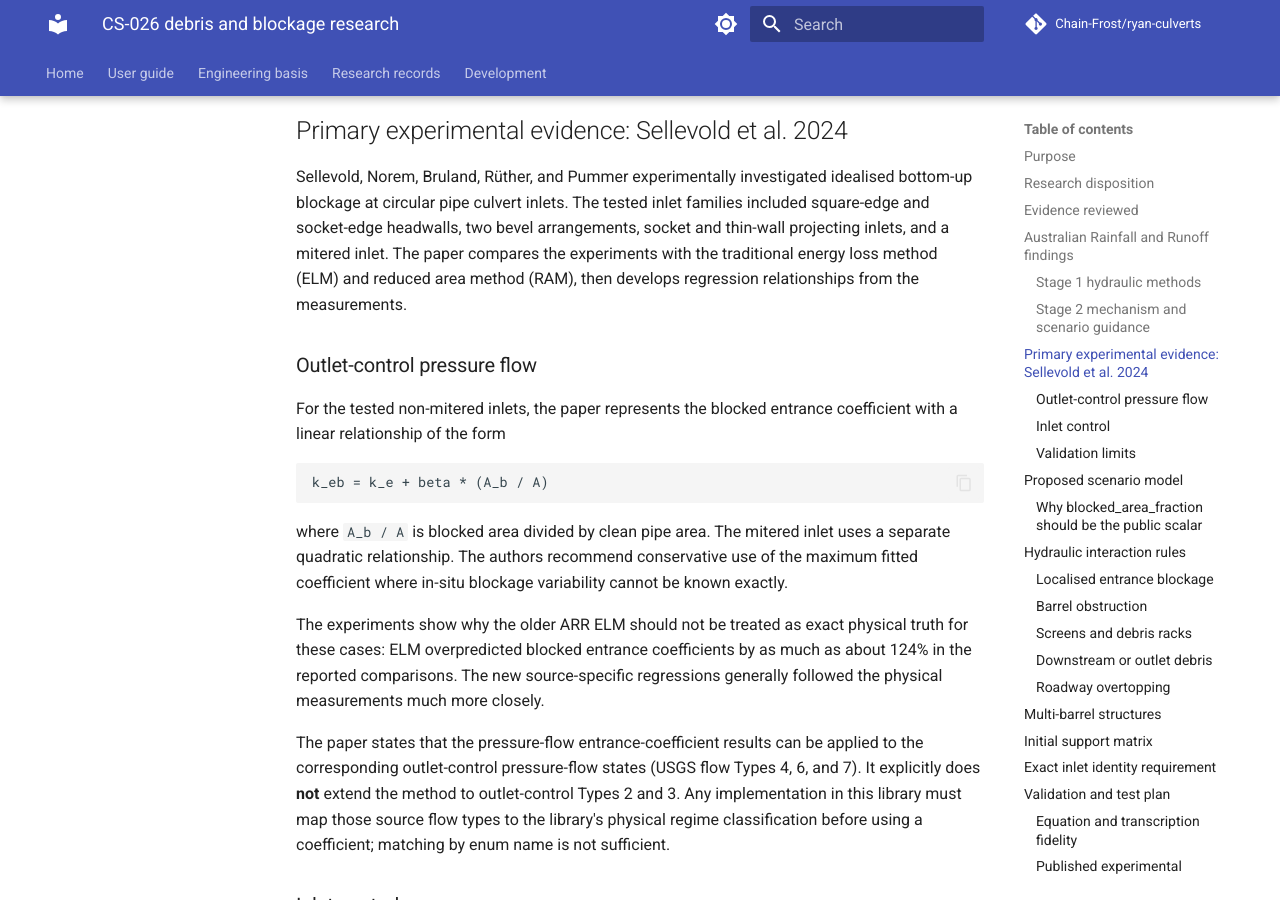
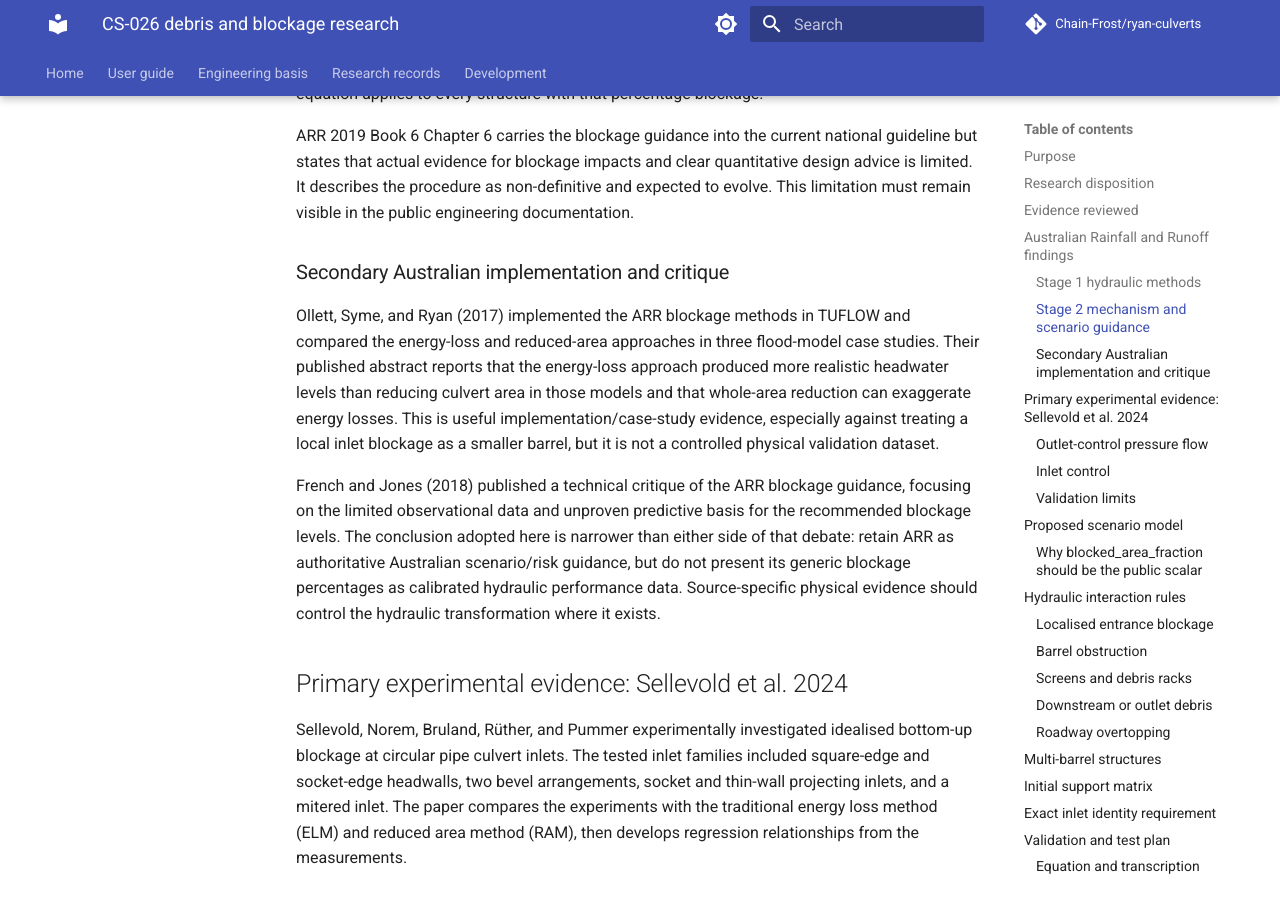
Before and after one commit to Chain-Frost/ryan-culverts, an MkDocs documentation site: the page built from docs/research/debris_blockage.md, in a window 1280 px wide and 900 px high, scrolled down 4142 px. Built offline with MkDocs 1.6.1 and Material for MkDocs 9.7.7, drawn with Linux system fonts in a browser that asks for light colours; comment, search, counter and statistics services are not loaded; some of the changed text lies outside the part shown.

Commit message:
docs: add blockage implementation and critique evidence

```diff
--- a/docs/research/debris_blockage.md
+++ b/docs/research/debris_blockage.md
@@ -63,6 +63,8 @@ The following decisions are recommended before any solver implementation:
 | Sellevold et al. (2024), Journal of Irrigation and Drainage Engineering | Controlled physical experiments for bottom-up blockage of circular pipe inlets | Primary validation evidence for the bounded circular-inlet cases only |
 | FHWA HEC-9, third edition (2005) | Debris accumulation, assessment, and countermeasure context for culverts and bridges | Authoritative context; it does not justify one generic culvert blockage factor |
 | FHWA HDS-5, third edition (2012) | Existing clean-culvert hydraulic baseline | Remains the clean hydraulic baseline; blockage methods must compose with it without replacing unrelated equations |
+| Ollett, Syme and Ryan (2017) | Numerical implementation and three ARR blockage case studies | Secondary case-study evidence; supports separating ELM from whole-barrel reduced-area treatment |
+| French and Jones (2018) | Published technical critique of ARR blockage guidance | Contrary evidence reinforcing that scenario percentages are not calibrated hydraulic truth |
 | TUFLOW Classic/HPC 2026.0 manual | Secondary implementation of ARR RAM/ELM concepts | Comparison evidence only; do not treat software behaviour or terminology as hydraulic authority |
 
 No reviewed source supplied equally strong modern physical validation for rectangular culvert
@@ -139,6 +141,22 @@ ARR 2019 Book 6 Chapter 6 carries the blockage guidance into the current nationa
 states that actual evidence for blockage impacts and clear quantitative design advice is limited.
 It describes the procedure as non-definitive and expected to evolve. This limitation must remain
 visible in the public engineering documentation.
+
+### Secondary Australian implementation and critique
+
+Ollett, Syme, and Ryan (2017) implemented the ARR blockage methods in TUFLOW and compared
+the energy-loss and reduced-area approaches in three flood-model case studies. Their published
+abstract reports that the energy-loss approach produced more realistic headwater levels than
+reducing culvert area in those models and that whole-area reduction can exaggerate energy
+losses. This is useful implementation/case-study evidence, especially against treating a local
+inlet blockage as a smaller barrel, but it is not a controlled physical validation dataset.
+
+French and Jones (2018) published a technical critique of the ARR blockage guidance, focusing
+on the limited observational data and unproven predictive basis for the recommended blockage
+levels. The conclusion adopted here is narrower than either side of that debate: retain ARR as
+authoritative Australian scenario/risk guidance, but do not present its generic blockage
+percentages as calibrated hydraulic performance data. Source-specific physical evidence should
+control the hydraulic transformation where it exists.
 
 ## Primary experimental evidence: Sellevold et al. 2024
 
@@ -454,9 +472,13 @@ A later implementation should include at least:
 ### Independent comparison
 
 TUFLOW's RAM/ELM implementation is useful as a secondary comparison for legacy ARR equations.
-It must not define acceptance when it conflicts with the source or physical validation. In
-particular, terminology around `BR` should be normalised against the original ARR definition,
-not copied from secondary software text.
+It must not define acceptance when it conflicts with the source or physical validation. Its
+2026.0 ELM documentation states that `BR = 1` is unblocked and tabulates `BR = 0.9` for 10%
+blockage, consistent with ARR's open-area ratio, despite an adjacent prose definition that calls
+`BR` blocked area divided by unblocked area. The ARR source definition governs. TUFLOW also
+uses a minimum `BR` of 0.001 to avoid division by zero; this numerical clamp should not become a
+physical library rule. A fully impermeable blockage should be represented explicitly as zero
+culvert capacity for a method that supports that limiting state.
 
 HY-8 is not currently identified as a primary blockage-method source for this task. Do not add a
 HY-8 parity requirement unless a version-pinned blockage feature and its method documentation
@@ -526,6 +548,13 @@ number.
 - Schall, J.D., Thompson, P.L., Zerges, S.M., Kilgore, R.T. and Morris, J.L. (2012),
   *Hydraulic Design of Highway Culverts*, third edition, FHWA-HIF-12-026.
   https://www.fhwa.dot.gov/engineering/hydraulics/pubs/12026/hif12026.pdf
+- Ollett, P., Syme, B. and Ryan, P. (2017), "Australian Rainfall and Runoff guidance on
+  blockage of hydraulic structures: numerical implementation and three case studies",
+  *Journal of Hydrology (New Zealand)*, 56(2), 109-122.
+  https://www.hydralinc.com/wp-content/uploads/JoHNZ-V56-2-2017-ARR-Blockage-Ollett-Ryan-Syme.pdf
+- French, R. and Jones, M. (2018), "Design for culvert blockage: the ARR 2016 guidelines",
+  *Australasian Journal of Water Resources*, 22(1), 84-87.
+  https://doi.org/10.1080/13241583.2018.1477268
 - TUFLOW (2026), *TUFLOW Classic/HPC User Manual 2026.0*, structures/blockage
   documentation. Secondary implementation evidence only.
   https://docs.tuflow.com/classic-hpc/manual/2026.0/Structures-2.html
```
